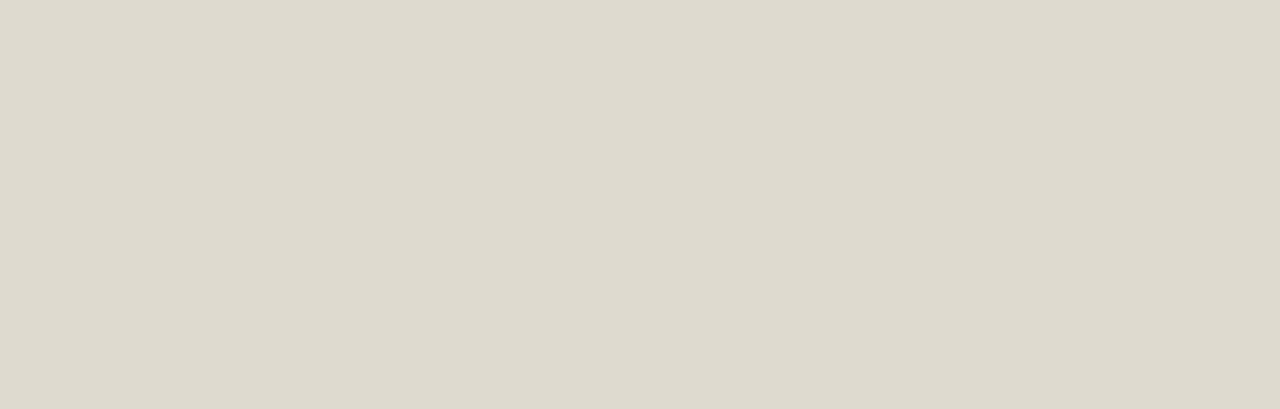
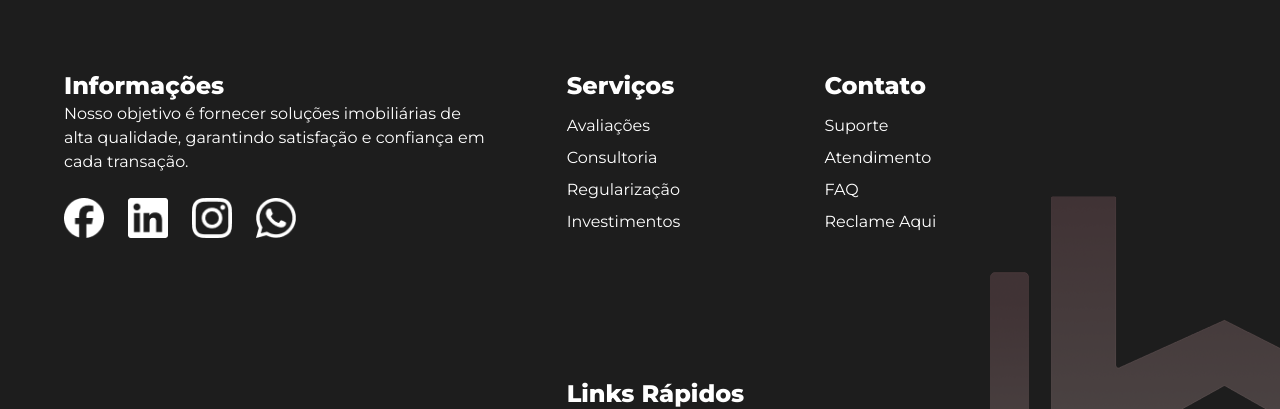
Before and after one commit to gstSenai/Projeto-Final-MI75, a Next.js app in the folder front-end-imobiliaria/: page /paginaImoveis in a window 1280 px wide. Shown: the part 391-800 px from the top of the page. Built offline with nearby package versions, Linux system fonts and the light colour scheme; no server answers.

Commit message:
commit adicionando o footer na pagina

```diff
--- a/front-end-imobiliaria/src/components/paginaImoveis/index.tsx
+++ b/front-end-imobiliaria/src/components/paginaImoveis/index.tsx
@@ -3,6 +3,7 @@
 import { useEffect, useState } from "react";
 import { Header } from "../header";
 import { Card } from "../cardImovel";
+import { Footer } from "../footer";
 
 interface Imovel {
     id: number;
@@ -83,8 +84,10 @@ export function ListaImoveis() {
     }, []);
 
     return (
+        <>
+            <Header/>
             <div>
-            <Header />
+
                 <div className="flex justify-center mt-[8rem]">
                     <h1 className="font-bold text-[40px]">Propriedades</h1>
                 </div>
@@ -122,7 +125,10 @@ export function ListaImoveis() {
                         )}
                     </div>
                 )}
+
             </div>
+            <Footer />
+        </>
     );
 }
 
```
Lines whose indentation alone changed are shown as unchanged.
